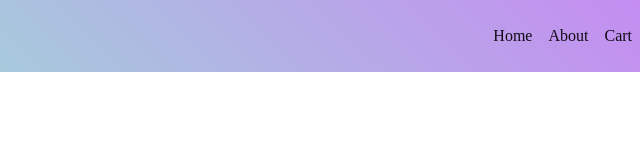
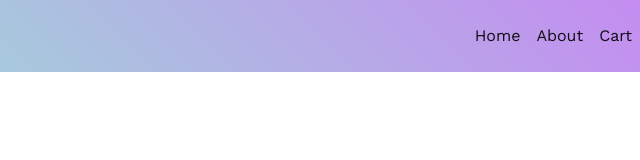
Before and after one commit to JaiaB/mood-shop, a plain HTML site: page index.html in a window 1280 px wide. Shown: the full height of the page, 640-1280 px from the left. Drawn offline with Linux system fonts and the light colour scheme; a web font is replaced by a local one.

Commit message:
unicode was not letting the font display

```diff
--- a/fonts/font.css
+++ b/fonts/font.css
@@ -13,5 +13,4 @@
     font-weight:100 900;
     font-style: normal;
     font-display: swap;
-    unicode-range: U+0100-024F, U+0259, U+1E00-1EFF, U+2020, U+20A0-20AB, U+20AD-20CF, U+2113, U+2C60-2C7F, U+A720-A7FF;
 }
```
